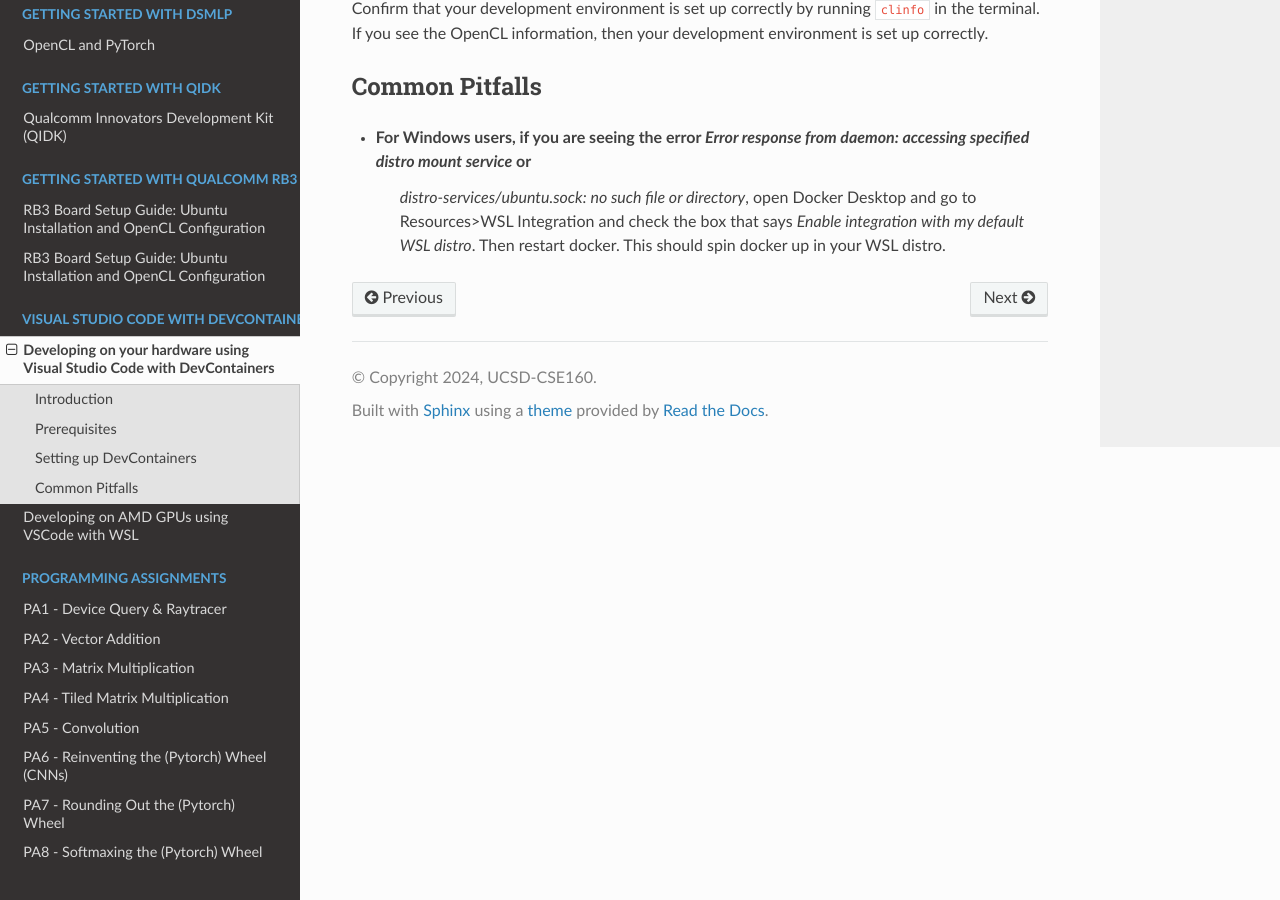
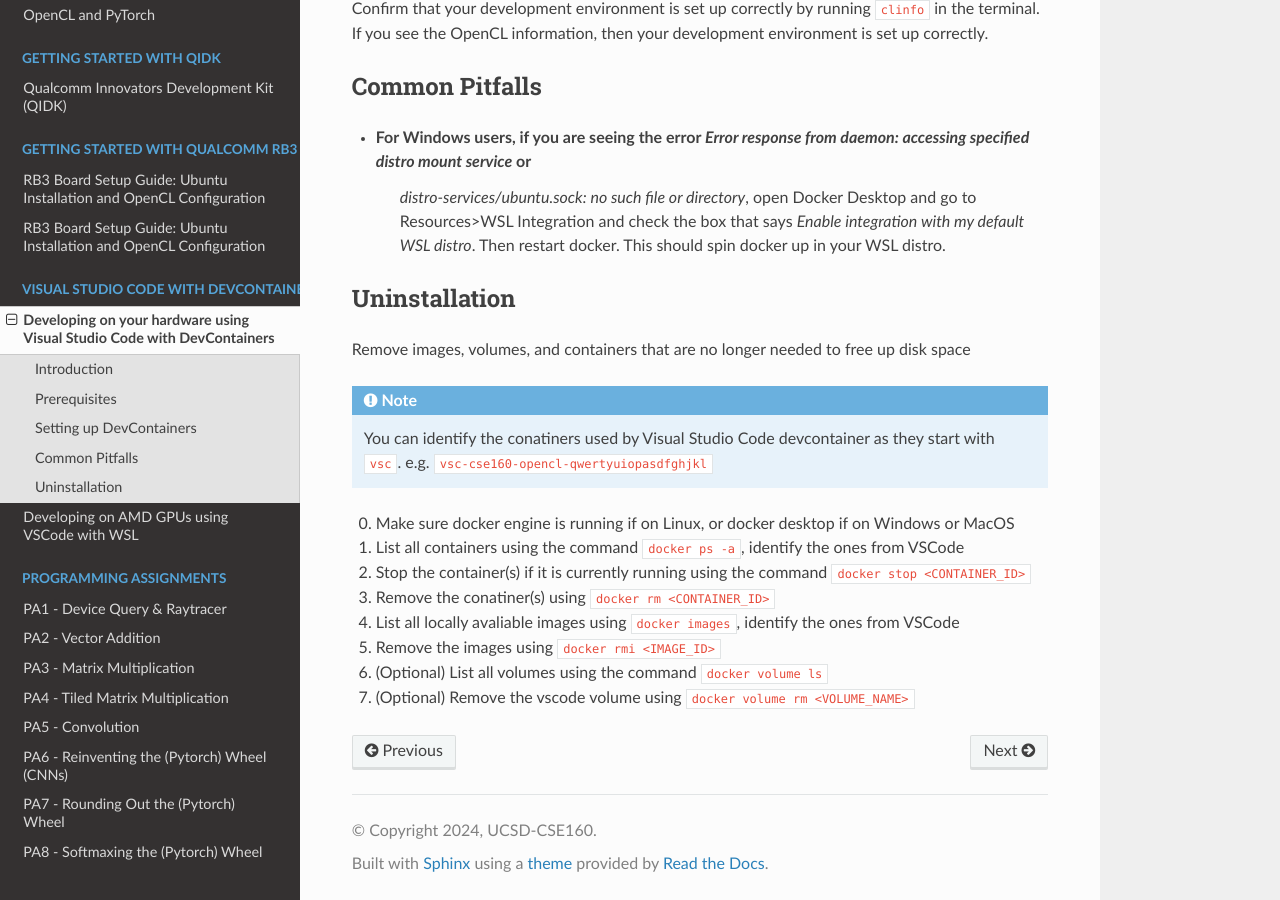
Before and after one commit to KastnerRG/cse160-docs, a Sphinx documentation site: the page built from docs/source/devcontainers.rst, in a window 1280 px wide and 900 px high, scrolled down 992 px. Built offline with Sphinx 7.4.7 and the Read the Docs theme 3.1.0, drawn with Linux system fonts in a browser that asks for light colours; formulas are drawn with MathJax 3.

Commit message:
adds instructions for container image removal

```diff
--- a/docs/source/devcontainers.rst
+++ b/docs/source/devcontainers.rst
@@ -34,3 +34,21 @@
 - For Windows users, if you are seeing the error `Error response from daemon: accessing specified distro mount service` or
     `distro-services/ubuntu.sock: no such file or directory`, open Docker Desktop and go to Resources>WSL Integration and check the box that says
     `Enable integration with my default WSL distro`. Then restart docker. This should spin docker up in your WSL distro.
+
+Uninstallation
+--------------
+
+Remove images, volumes, and containers that are no longer needed to free up disk space
+
+.. note::
+    You can identify the conatiners used by Visual Studio Code devcontainer as they start with :code:`vsc`.
+    e.g. :code:`vsc-cse160-opencl-qwertyuiopasdfghjkl`
+
+0. Make sure docker engine is running if on Linux, or docker desktop if on Windows or MacOS
+1. List all containers using the command :code:`docker ps -a`, identify the ones from VSCode
+2. Stop the container(s) if it is currently running using the command :code:`docker stop <CONTAINER_ID>`
+3. Remove the conatiner(s) using :code:`docker rm <CONTAINER_ID>`
+4. List all locally avaliable images using :code:`docker images`, identify the ones from VSCode
+5. Remove the images using :code:`docker rmi <IMAGE_ID>`
+6. (Optional) List all volumes using the command :code:`docker volume ls`
+7. (Optional) Remove the vscode volume using :code:`docker volume rm <VOLUME_NAME>`
```
